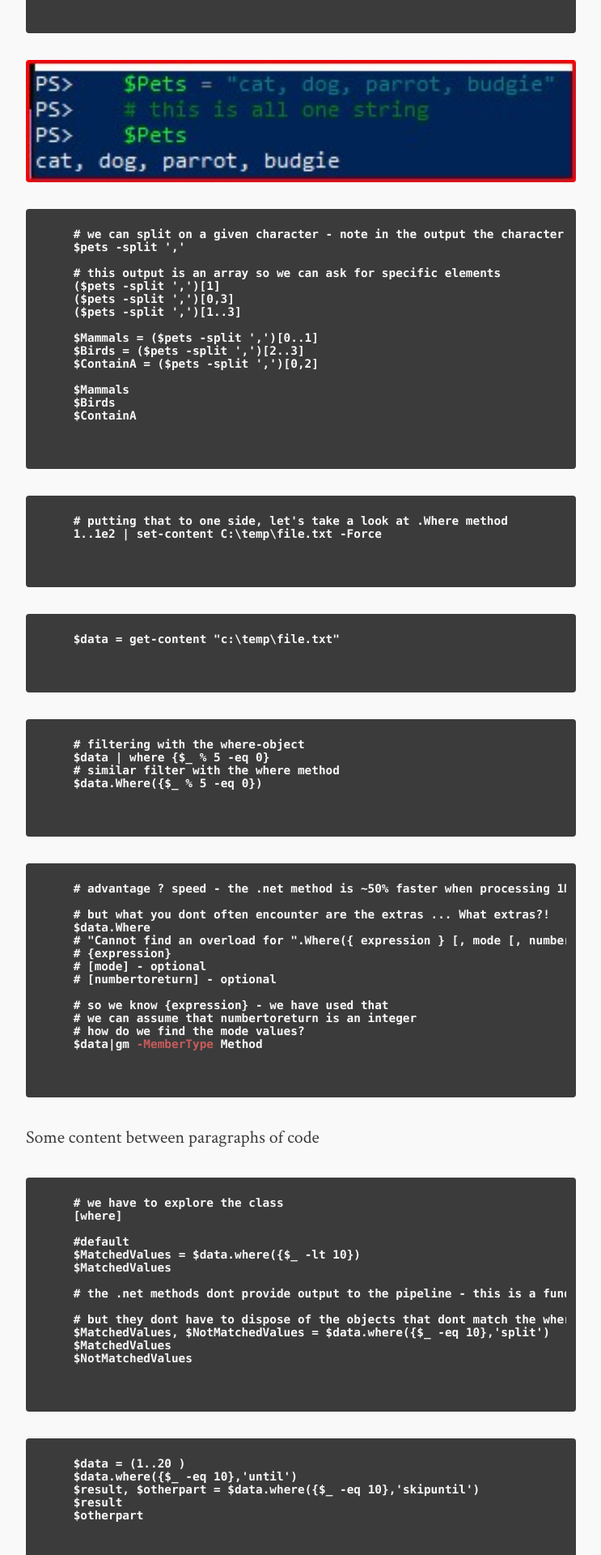
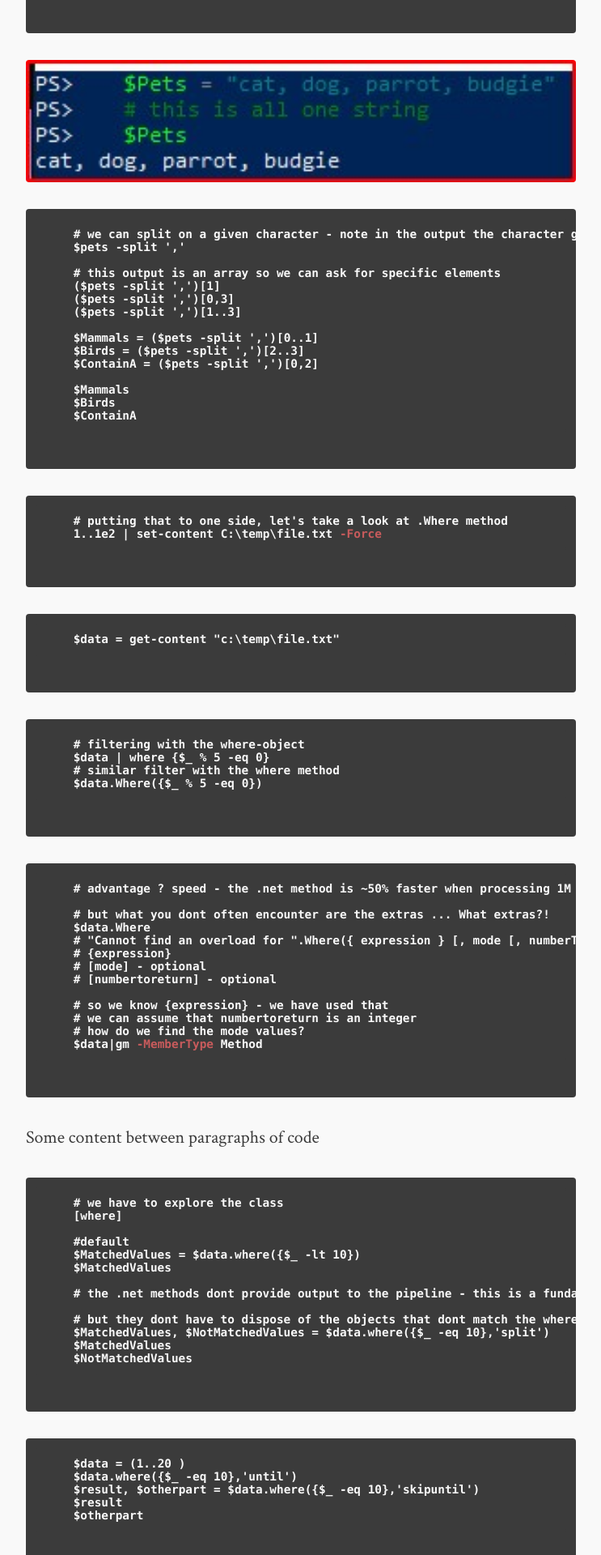
Before and after one commit to fatherjack/fatherjack.github.io, a Jekyll site: the page built from _posts/2021-03-15-Where.md, in a window 1280 px wide. Shown: the part 1541-3461 px from the top of the page at 81% size, without its empty margins (268-1011 px from the left). Built offline with Jekyll 4.4.1, drawn with Linux system fonts in a browser that asks for light colours; comment, search, counter and statistics services are not loaded.

Commit message:
tweeking

`````diff
--- a/_posts/2021-03-15-Where.md
+++ b/_posts/2021-03-15-Where.md
@@ -17,8 +17,10 @@ Let's create a list of pets
     # this is all one string
     $Pets
 ````
-![](/images/post_images/img210315_01.jpg)
-````
+
+![A list of pets](/images/post_images/img210315_01.jpg)
+
+````powershell
     # we can split on a given character - note in the output the character gets consumed in the splitting
     $pets -split ','
 
@@ -36,19 +38,22 @@ Let's create a list of pets
     $ContainA
 ````
 
-````
+````powershell
     # putting that to one side, let's take a look at .Where method
     1..1e2 | set-content C:\temp\file.txt -Force
 ````
+
 ````powershell
     $data = get-content "c:\temp\file.txt"
 ````
+
 ````powershell
     # filtering with the where-object
     $data | where {$_ % 5 -eq 0}
     # similar filter with the where method
     $data.Where({$_ % 5 -eq 0})
 ````
+
 ````powershell
     # advantage ? speed - the .net method is ~50% faster when processing 1M rows
 
@@ -64,6 +69,7 @@ Let's create a list of pets
     # how do we find the mode values?
     $data|gm -MemberType Method
 ````
+
 Some content between paragraphs of code
 
 ````powershell
--- a/_sass/_styles.scss
+++ b/_sass/_styles.scss
@@ -79,7 +79,7 @@ code {
     padding: 12px;
     border-radius: 4px;
     margin-bottom: $lh;
-    overflow-x: scroll;
+    // overflow-x: hidden;
 
     code {
         color: $white;
--- a/css/style.css
+++ b/css/style.css
@@ -13,7 +13,7 @@ body{
     font-family: Verdana, Geneva, Tahoma, sans-serif;
     position: absolute;
     overflow-y: scroll;
-    overflow-x: hidden;
+    /* overflow-x: hidden;	 */
 }
 ::selection{
     background-color: #e91e63;
`````
Also changed, not shown: features.md (+8 -2 lines), 404.md (line endings or trailing spaces).
